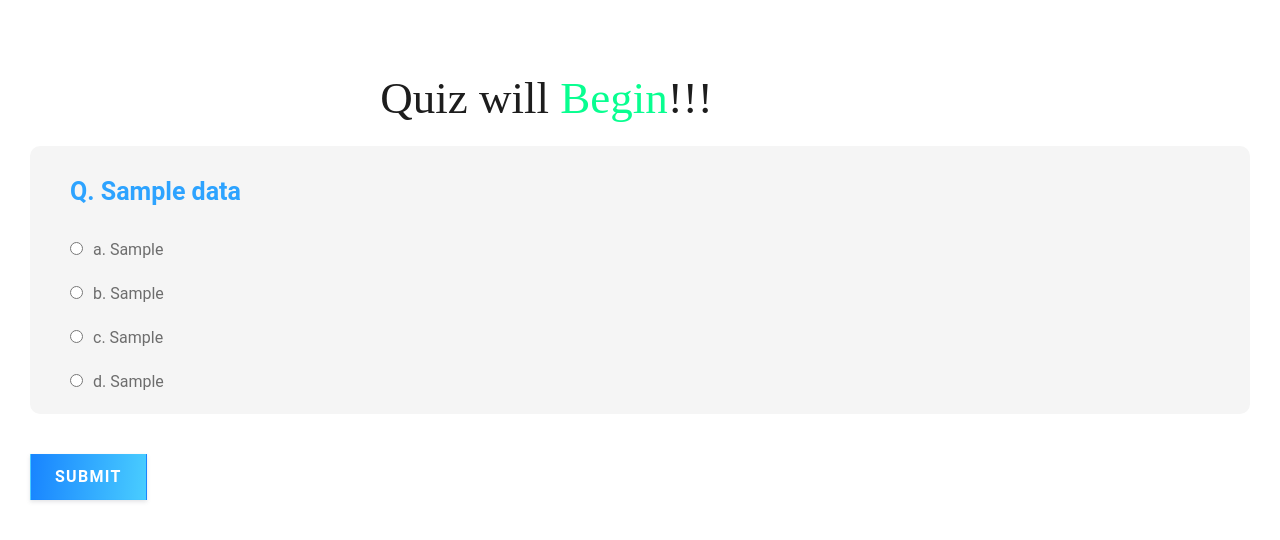
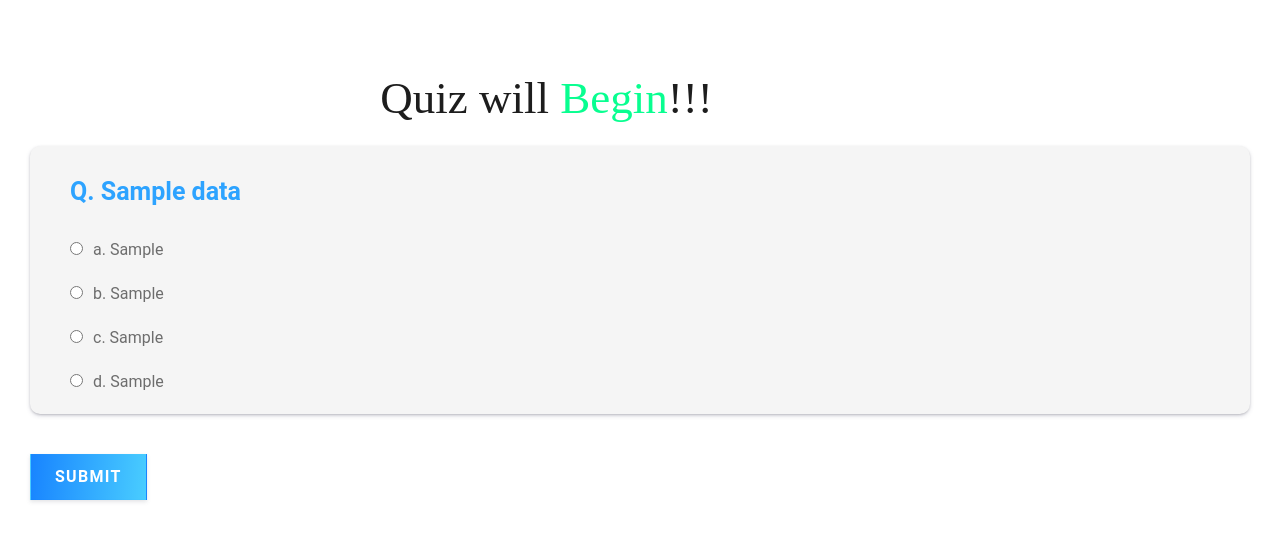
Before and after one commit to ankitpakhale/Quiz, a Django app: template app1/templates/Quiz.html in a window 1280 px wide. Shown: the part 330-870 px from the top of the page. Run offline with Django 3.2, Linux system fonts and the light colour scheme; the template is opened without the code that fills it: most values are stand-ins (such as "Sample title", 1, 10 or a date in 2020); some libraries are stand-ins or nearby versions.

Commit message:
design done

```diff
--- a/app1/templates/Quiz.html
+++ b/app1/templates/Quiz.html
@@ -56,6 +56,7 @@
             border-radius: 0.625rem;
             margin: 20px 30px;
             padding: 10px 30px;
+            box-shadow: rgba(50, 50, 93, 0.25) 0px 2px 5px -1px, rgba(0, 0, 0, 0.3) 0px 1px 3px -1px;
 
         }
 
--- a/app1/templates/dashboard.html
+++ b/app1/templates/dashboard.html
@@ -56,6 +56,7 @@
             border-radius: 0.625rem;
             margin: 20px 30px;
             padding: 10px 30px;
+            box-shadow: rgba(50, 50, 93, 0.25) 0px 2px 5px -1px, rgba(0, 0, 0, 0.3) 0px 1px 3px -1px;
 
         }
         .succsessMsg{
```
